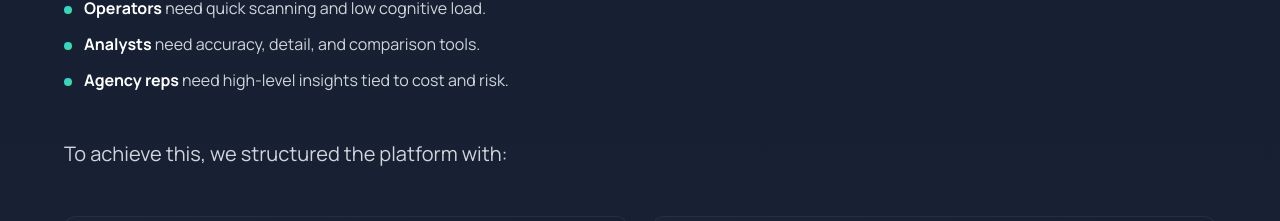
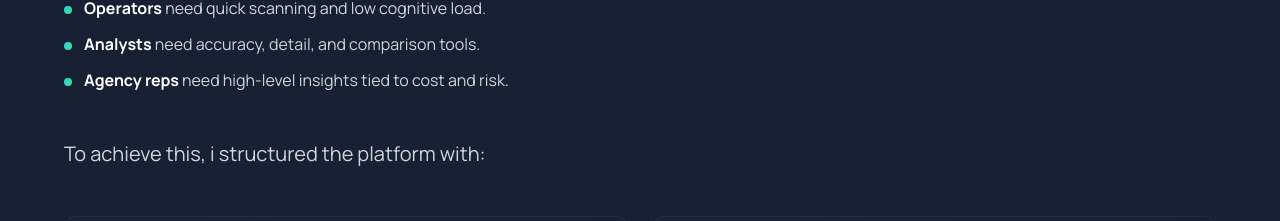
Before and after one commit to Piyushverma-tech/My_Portfolio, a React (Vite) app: page /drakon in a window 1280 px wide. Shown: the part 3453-3674 px from the top of the page. Built offline with nearby package versions, Linux system fonts and the light colour scheme.

Commit message:
Updating DRAKON's Case study

```diff
--- a/src/CaseStudies/Drakon.jsx
+++ b/src/CaseStudies/Drakon.jsx
@@ -474,7 +474,7 @@ const Drakon = () => {
               variants={fadeInUp}
               className="text-lg md:text-xl text-gray-300 mb-12 leading-relaxed"
             >
-              To achieve this, we structured the platform with:
+              To achieve this, i structured the platform with:
             </motion.p>
 
             {/* Platform Structure Grid */}
```
